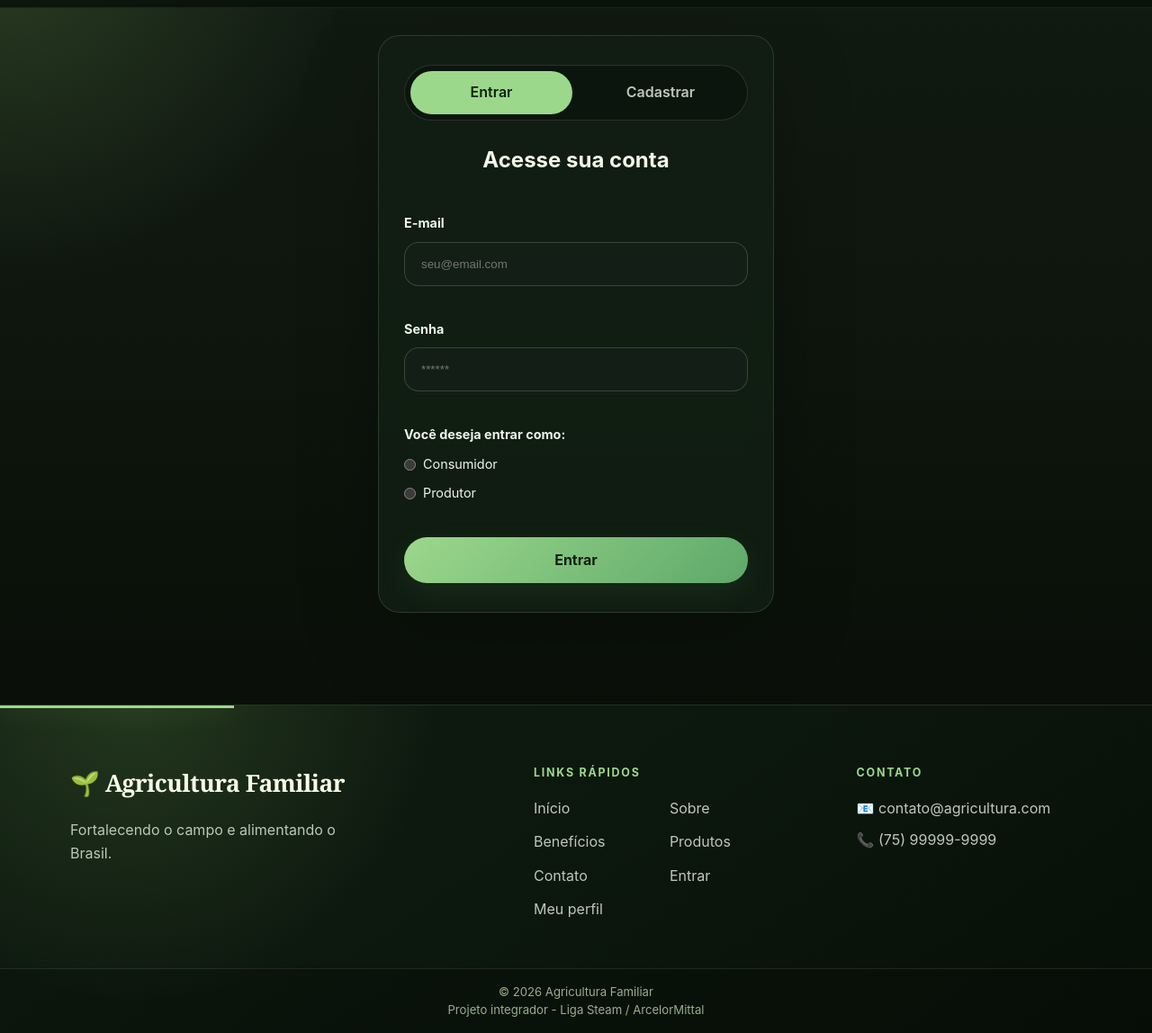
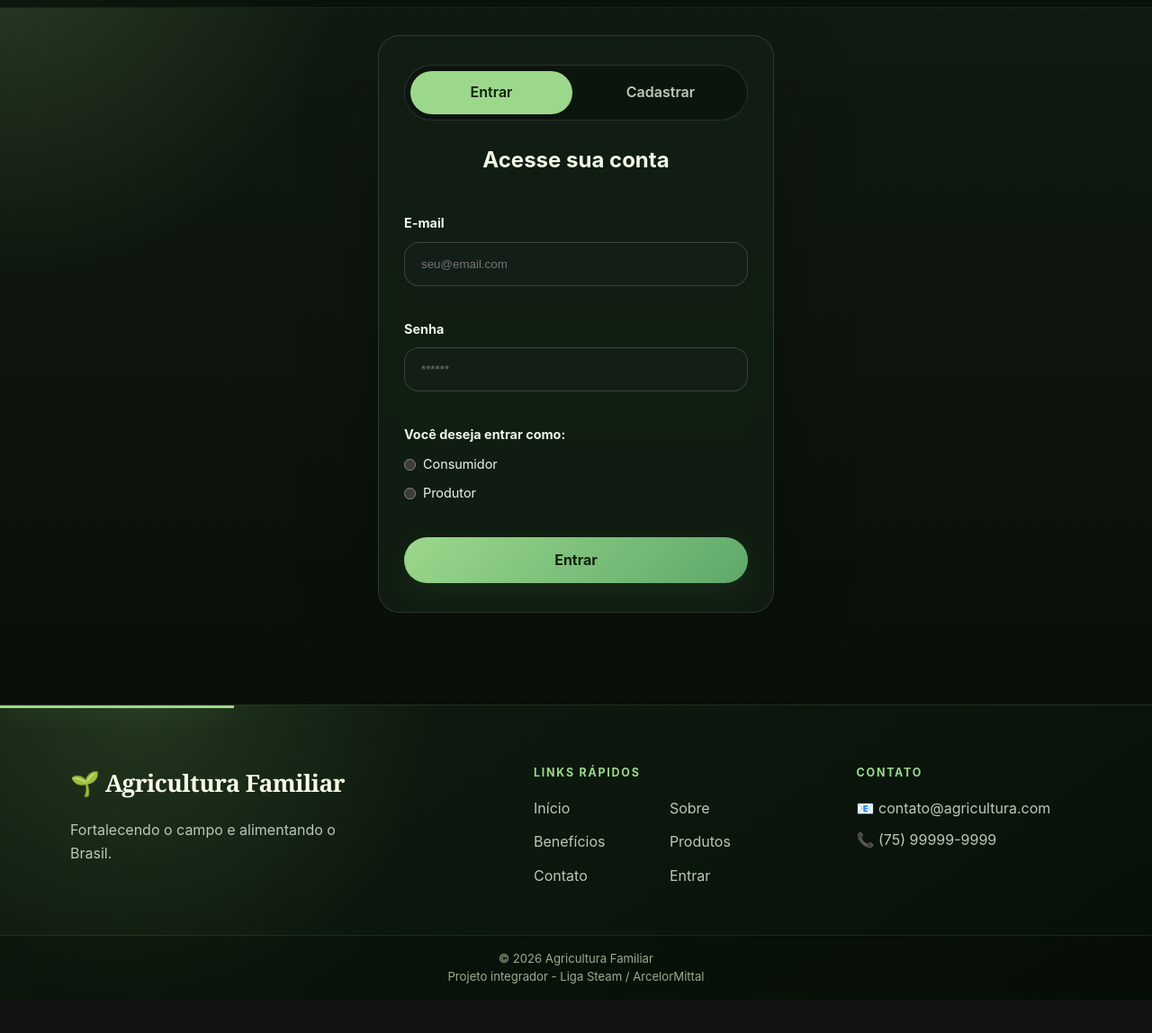
Before and after one commit to KeillaCoutinho/Raizes_do_Campo, a website: page login.html in a window 1280 px wide. Shown: the part 67-1215 px from the top of the page at 90% size. After the commit the page ends 1178 px from the top, so only its background shows below. Drawn offline with Linux system fonts and the light colour scheme.

Commit message:
removendo link de perfil da tela de login

```diff
--- a/login.html
+++ b/login.html
@@ -35,7 +35,6 @@
         <li><a href="produtos.html">Produtos</a></li>
         <li><a href="contato.html">Contato</a></li>
         <li><a href="login.html" class="active">Entrar</a></li>
-        <li><a href="perfil.html">Meu perfil</a></li>
       </ul>
 
     </nav>
@@ -347,10 +346,6 @@
             <a href="login.html">Entrar</a>
           </li>
 
-          <li>
-            <a href="perfil.html">Meu perfil</a>
-          </li>
-
         </ul>
 
       </div>
```
